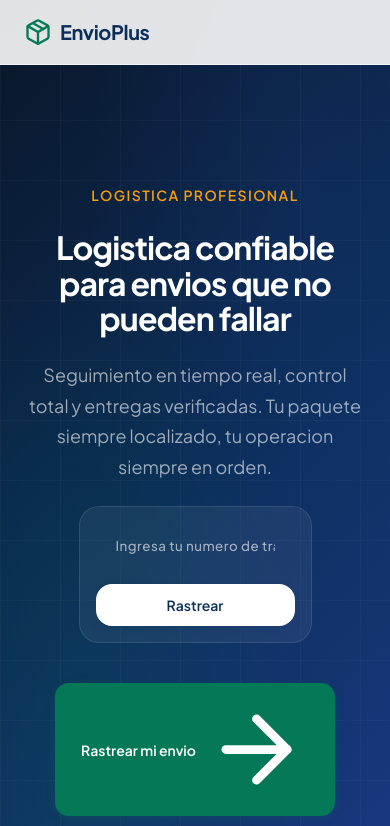
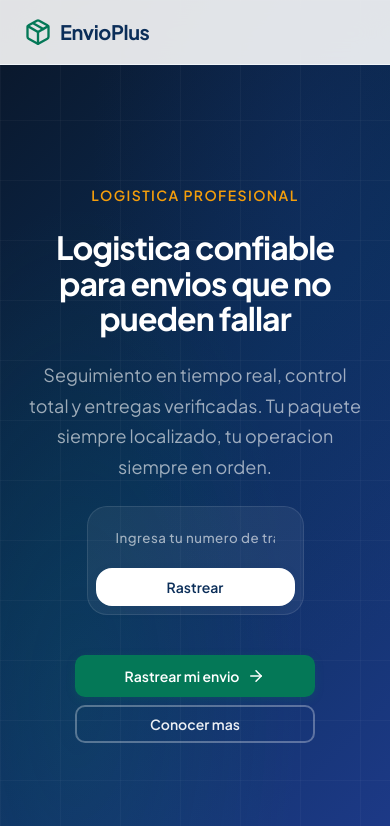
Before and after one commit to amaurycolochos7/envioplus, a React (Vite) app in the folder apps/public-web/: page / in a window 390 px wide. Shown: the top 826 px of the page. Built offline with nearby package versions, Linux system fonts and the light colour scheme; no server answers.

Commit message:
style(public): drastically reduce button and icon sizes on mobile

```diff
--- a/apps/public-web/src/index.css
+++ b/apps/public-web/src/index.css
@@ -242,6 +242,12 @@ textarea {
     line-height: 1;
 }
 
+.btn svg {
+    width: 20px;
+    height: 20px;
+    flex-shrink: 0;
+}
+
 .btn:disabled {
     opacity: 0.5;
     cursor: not-allowed;
@@ -303,9 +309,14 @@ textarea {
 
 @media (max-width: 768px) {
     .btn-lg {
-        padding: 12px 24px;
+        padding: 10px 20px;
         font-size: var(--font-size-sm);
-        border-radius: var(--radius-lg);
+        border-radius: var(--radius-md);
+    }
+
+    .btn svg {
+        width: 18px;
+        height: 18px;
     }
 }
 
@@ -1593,12 +1604,13 @@ textarea {
 
     .hero-tracking-form {
         flex-direction: column;
-        padding: var(--space-4);
-        gap: var(--space-4);
+        padding: var(--space-2);
+        gap: var(--space-2);
     }
 
     .hero-tracking-form .btn {
         width: 100%;
+        padding: 10px;
     }
 
     .problem-grid {
@@ -1667,12 +1679,14 @@ textarea {
     .hero-actions {
         flex-direction: column;
         width: 100%;
-        gap: var(--space-3);
+        gap: var(--space-2);
     }
 
     .hero-actions .btn {
         width: 100%;
-        max-width: 280px;
+        max-width: 240px;
+        padding: 10px 20px;
+        font-size: var(--font-size-sm);
     }
 
     .client-types-grid {
```
